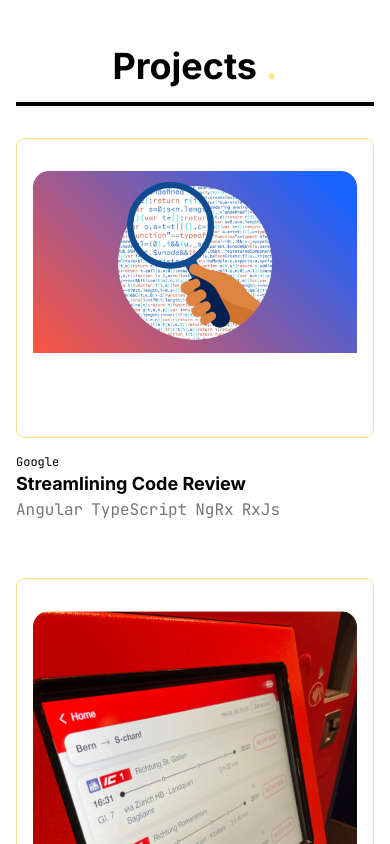
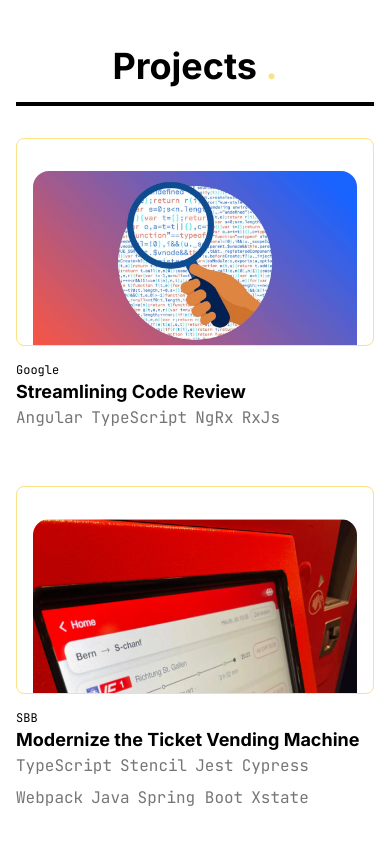
Before and after one commit to JonasMa/se_portfolio_v3, a Next.js app: page / in a window 390 px wide. Shown: the part 1300-2144 px from the top of the page. Built offline with nearby package versions, Linux system fonts and the light colour scheme.

Commit message:
Adjust picture min-height to better fit mobile

```diff
--- a/src/components/projects.tsx
+++ b/src/components/projects.tsx
@@ -68,12 +68,12 @@
           <motion.div
             whileHover={{ scale: 0.95, rotate: "-1deg" }}
             className={
-              "border border-yellow col-span-12 md:col-span-4 group relative min-h-[300px] cursor-pointer overflow-hidden rounded-lg bg-slate-100 p-8"
+              "border border-yellow col-span-12 md:col-span-4 group relative min-h-52 sm:min-h-[300px] cursor-pointer overflow-hidden rounded-lg bg-slate-100 p-8"
             }
             key={index}
             onClick={() => setSelectedIndex(index)}
           >
-            <div className="absolute bg-white overflow-hidden bottom-0 left-4 right-4 top-0 translate-y-8 rounded-t-2xl bg-gradient-to-br from-violet-400 to-indigo-400 transition-transform duration-[250ms] group-hover:translate-y-4 group-hover:rotate-[2deg]">
+            <div className="absolute bg-white overflow-hidden bottom-0 left-4 right-4 top-0 translate-y-8 rounded-t-2xl bg-gradient-to-br transition-transform duration-[250ms] group-hover:translate-y-4 group-hover:rotate-[2deg]">
               {images[id] && (
                 <Image src={images[id]} alt="" placeholder="blur" />
               )}
```
